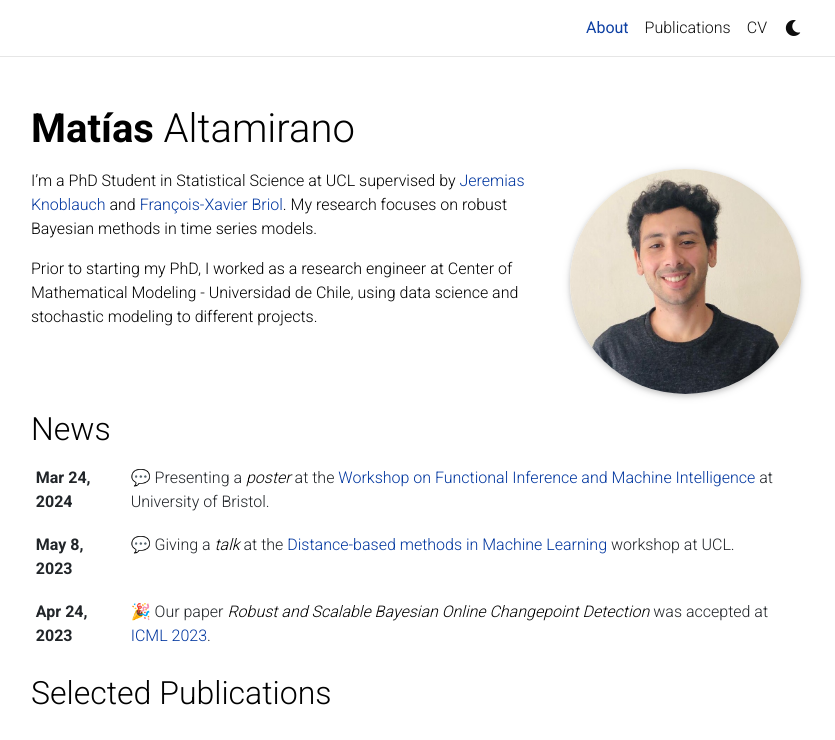
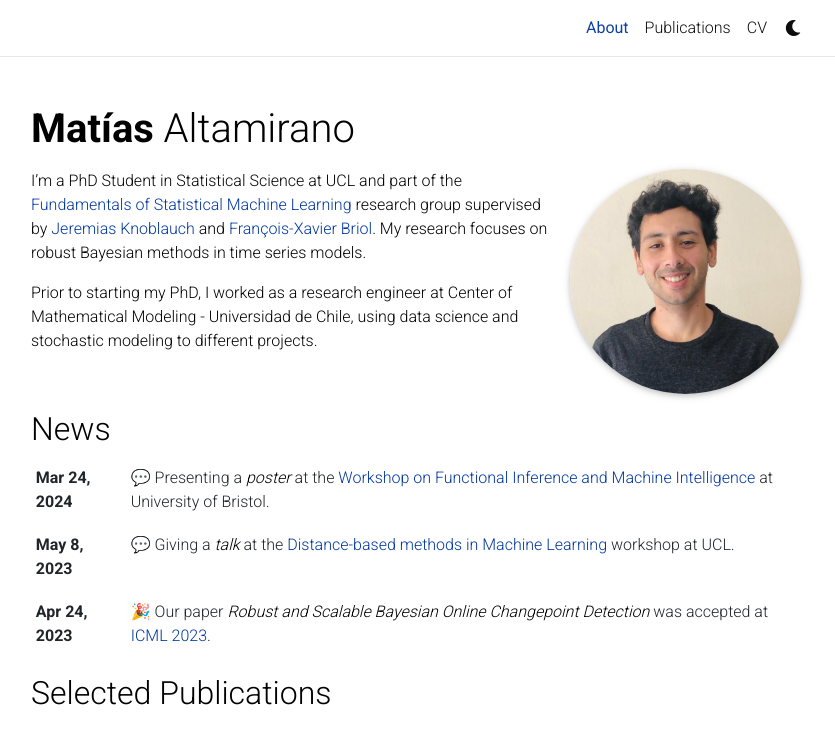
Before and after one commit to maltamiranomontero/maltamiranomontero.github.io, a Jekyll site: the page built from _pages/about.md, in a window 1280 px wide and 1112 px high, cut to the strip 0-740 px from the top of the window. Shown: the whole strip, without its empty margins (224-1059 px from the left). Built offline with Jekyll 4.4.1, drawn with Linux system fonts in a browser that asks for light colours; full-size pictures stand in for the smaller copies a plugin makes; comment, search, counter and statistics services are not loaded; a style sheet for code colours, icons or effects is not loaded.

Commit message:
update about

```diff
--- a/_pages/about.md
+++ b/_pages/about.md
@@ -19,6 +19,6 @@ selected_papers: true # includes a list of papers marked as "selected={true}"
 social: true  # includes social icons at the bottom of the page
 ---
 
-I’m a PhD Student in Statistical Science at UCL supervised by [Jeremias Knoblauch](https://jeremiasknoblauch.github.io/) and [François-Xavier Briol](https://fxbriol.github.io/). My research focuses on robust Bayesian methods in time series models.
+I’m a PhD Student in Statistical Science at UCL and part of the [Fundamentals of Statistical Machine Learning](https://fsml-ucl.github.io/) research group supervised by [Jeremias Knoblauch](https://jeremiasknoblauch.github.io/) and [François-Xavier Briol](https://fxbriol.github.io/). My research focuses on robust Bayesian methods in time series models.
 
 Prior to starting my PhD, I worked as a research engineer at Center of Mathematical Modeling - Universidad de Chile, using data science and stochastic modeling to different projects.
```
